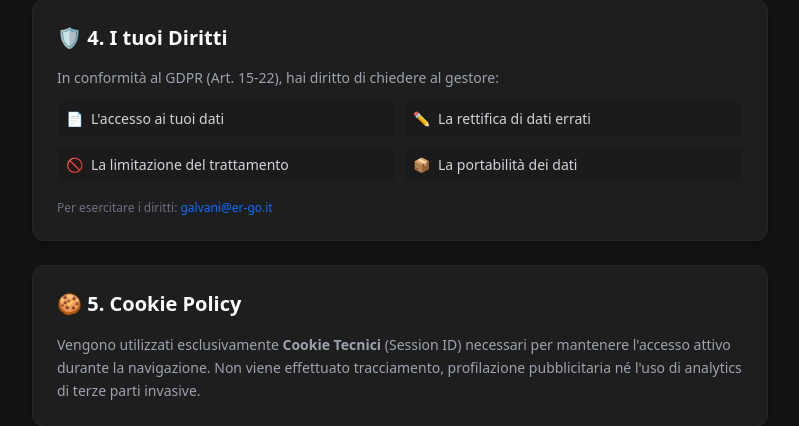
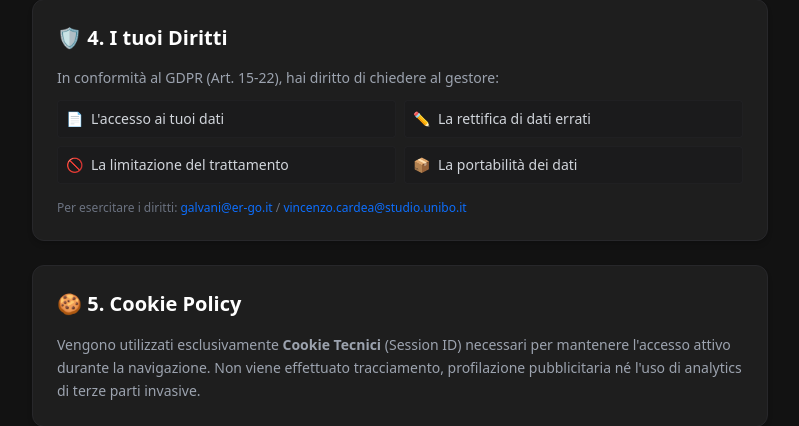
Before and after one commit to vcardea/Lavanderia-Galvani, a PHP site: page /privacy in a window 1280 px wide. Shown: the part 1130-1556 px from the top of the page, without its empty margins (240-1039 px from the left). Run offline with PHP 8.4, Linux system fonts and the light colour scheme; some libraries are stand-ins or nearby versions.

Commit message:
Contact info update

```diff
--- a/app/src/pages/privacy.php
+++ b/app/src/pages/privacy.php
@@ -103,7 +103,7 @@ require SRC_PATH . '/templates/header.php';
                 </li>
             </ul>
             <p class="text-xs text-gray-500 mt-4">
-                <?= __('priv_contact_text') ?> <a href="mailto:galvani@er-go.it" class="text-accent hover:underline">galvani@er-go.it</a>
+                <?= __('priv_contact_text') ?> <a href="mailto:galvani@er-go.it" class="text-accent hover:underline">galvani@er-go.it</a> / <a href="mailto:vincenzo.cardea@studio.unibo.it" class="text-accent hover:underline">vincenzo.cardea@studio.unibo.it</a>
             </p>
         </section>
 
--- a/app/src/templates/footer.php
+++ b/app/src/templates/footer.php
@@ -48,7 +48,7 @@
                         </a>
                     </li>
                     <li>
-                        <a href="mailto:galvani@er-go.it" class="hover:text-accent hover:text-white transition-colors flex items-center justify-center md:justify-start gap-2 group">
+                        <a href="mailto:vincenzo.cardea@studio.unibo.it" class="hover:text-accent hover:text-white transition-colors flex items-center justify-center md:justify-start gap-2 group">
                             <svg class="w-4 h-4 text-zinc-600 group-hover:text-accent transition-colors" fill="none" viewBox="0 0 24 24" stroke="currentColor">
                                 <path stroke-linecap="round" stroke-linejoin="round" stroke-width="2" d="M3 8l7.89 5.26a2 2 0 002.22 0L21 8M5 19h14a2 2 0 002-2V7a2 2 0 00-2-2H5a2 2 0 00-2 2v10a2 2 0 002 2z" />
                             </svg>
```
